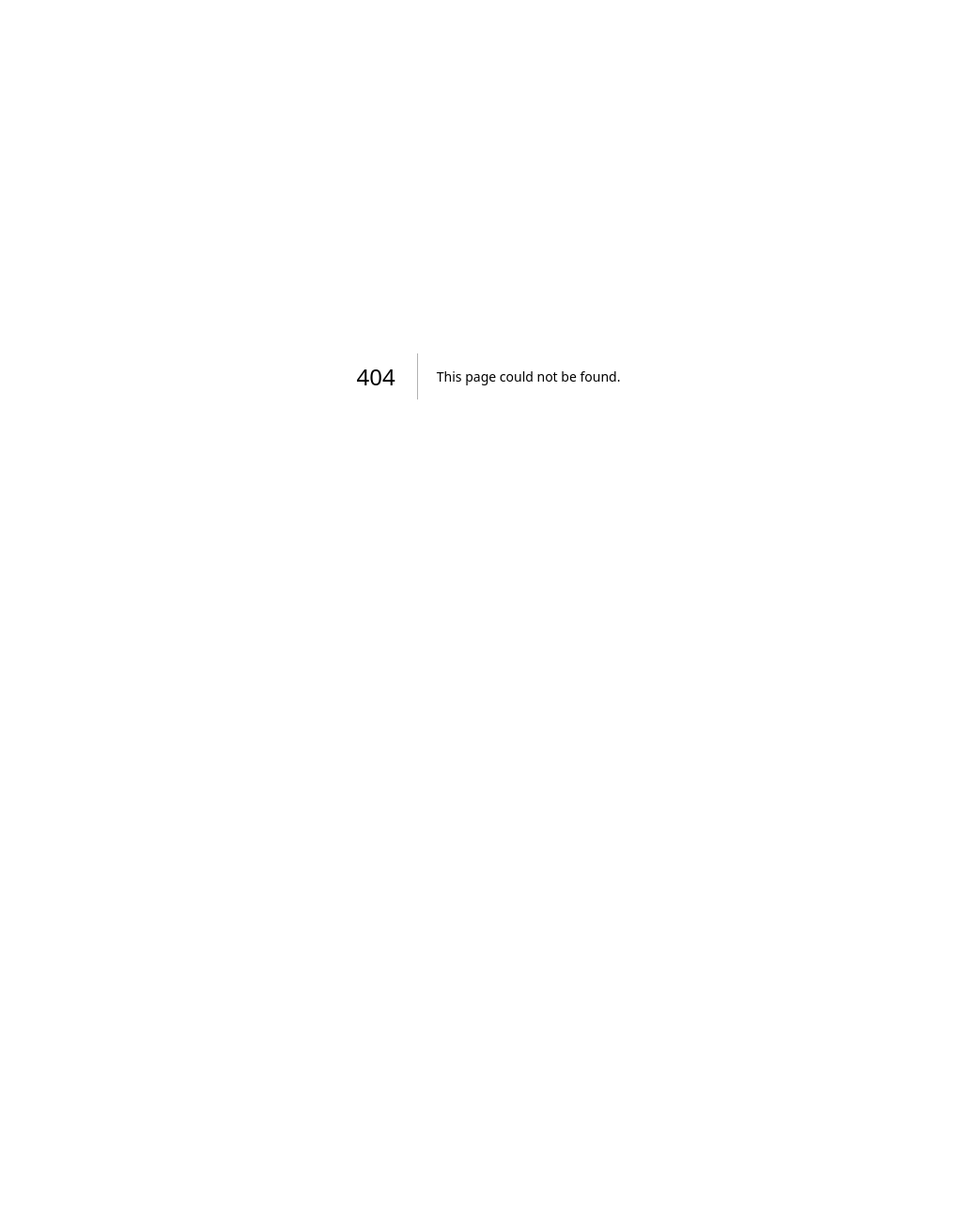
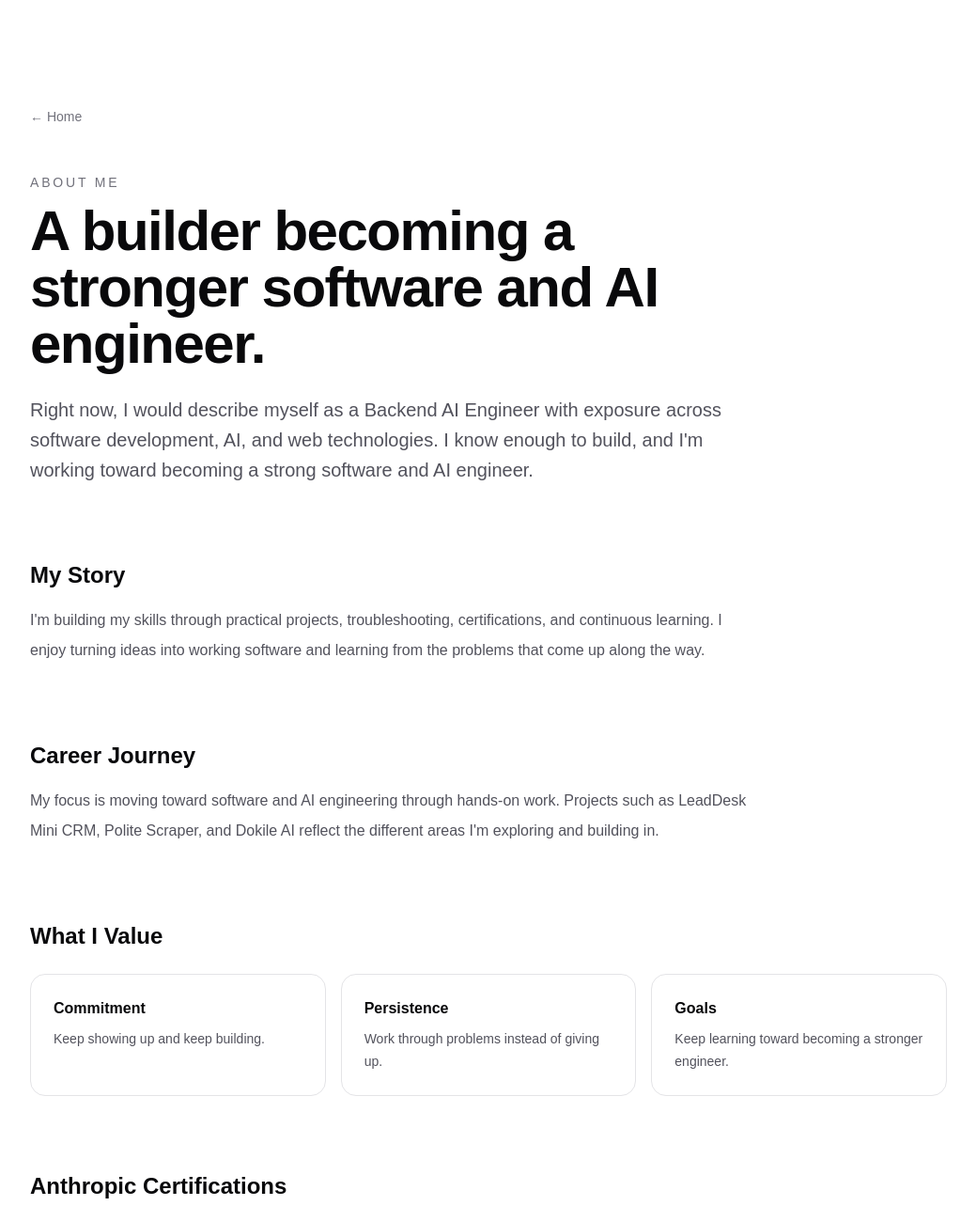
Before and after one commit to Leslei-254/leslei-portfolio, a Next.js app: page /about in a window 1280 px wide. Before the commit this address had no page. Shown: the top 1283 px of the page at 94% size, without its empty margins (120-1159 px from the left). Before the commit the page ends 800 px from the top, so only its background shows below. Built offline with nearby package versions, Linux system fonts and the light colour scheme.

Commit message:
Add Week 5 About page

```diff
--- /dev/null
+++ b/app/about/page.tsx
@@ -0,0 +1,91 @@
+import Link from "next/link";
+
+const certifications = [
+  "AI Fluency: Framework & Foundations",
+  "AI Capabilities and Limitations",
+  "Claude 101",
+  "Claude Code 101",
+  "Introduction to Claude Cowork",
+  "Claude Code in Action",
+  "Building with the Claude API",
+  "Introduction to Model Context Protocol",
+  "Model Context Protocol: Advanced Topics",
+  "Introduction to agent skills",
+  "Introduction to subagents",
+  "Claude with Amazon Bedrock",
+  "Claude with Google Cloud's Vertex AI",
+  "AI Fluency for students",
+  "AI Fluency for Small Businesses",
+  "AI Fluency for educators",
+  "Teaching AI Fluency",
+  "AI Fluency for nonprofits",
+  "AI Fluency for Builders",
+];
+
+export default function AboutPage() {
+  return (
+    <main className="min-h-screen bg-white text-zinc-950">
+      <article className="mx-auto max-w-5xl px-6 py-20 sm:py-28">
+        <Link href="/" className="text-sm text-zinc-500 hover:text-black">← Home</Link>
+
+        <header className="mt-12 max-w-3xl">
+          <p className="text-sm font-medium uppercase tracking-[0.2em] text-zinc-500">About Me</p>
+          <h1 className="mt-3 text-5xl font-semibold tracking-tight sm:text-6xl">A builder becoming a stronger software and AI engineer.</h1>
+          <p className="mt-6 text-xl leading-8 text-zinc-600">Right now, I would describe myself as a Backend AI Engineer with exposure across software development, AI, and web technologies. I know enough to build, and I&apos;m working toward becoming a strong software and AI engineer.</p>
+        </header>
+
+        <div className="mt-20 space-y-20">
+          <section>
+            <h2 className="text-2xl font-semibold">My Story</h2>
+            <p className="mt-4 max-w-3xl leading-8 text-zinc-600">I&apos;m building my skills through practical projects, troubleshooting, certifications, and continuous learning. I enjoy turning ideas into working software and learning from the problems that come up along the way.</p>
+          </section>
+
+          <section>
+            <h2 className="text-2xl font-semibold">Career Journey</h2>
+            <p className="mt-4 max-w-3xl leading-8 text-zinc-600">My focus is moving toward software and AI engineering through hands-on work. Projects such as LeadDesk Mini CRM, Polite Scraper, and Dokile AI reflect the different areas I&apos;m exploring and building in.</p>
+          </section>
+
+          <section>
+            <h2 className="text-2xl font-semibold">What I Value</h2>
+            <div className="mt-6 grid gap-4 sm:grid-cols-3">
+              {[
+                ["Commitment", "Keep showing up and keep building."],
+                ["Persistence", "Work through problems instead of giving up."],
+                ["Goals", "Keep learning toward becoming a stronger engineer."],
+              ].map(([title, text]) => (
+                <div key={title} className="rounded-2xl border border-zinc-200 p-6"><h3 className="font-semibold">{title}</h3><p className="mt-2 text-sm leading-6 text-zinc-600">{text}</p></div>
+              ))}
+            </div>
+          </section>
+
+          <section>
+            <div className="flex flex-wrap items-end justify-between gap-4">
+              <div><h2 className="text-2xl font-semibold">Anthropic Certifications</h2><p className="mt-2 text-zinc-600">20 completed track-relevant certifications.</p></div>
+              <span className="rounded-full border border-zinc-200 px-3 py-1 text-xs font-medium">20 / 20 · 100%</span>
+            </div>
+            <div className="mt-6 grid gap-3 sm:grid-cols-2">
+              {certifications.map((cert) => <div key={cert} className="rounded-xl border border-zinc-200 px-4 py-3 text-sm text-zinc-700">{cert}</div>)}
+            </div>
+          </section>
+
+          <section>
+            <h2 className="text-2xl font-semibold">Other Learning</h2>
+            <p className="mt-4 max-w-3xl leading-8 text-zinc-600">I&apos;m also continuing my learning through freeCodeCamp and other technical programs. My approach is to combine structured learning with projects where I have to actually build and troubleshoot.</p>
+          </section>
+
+          <section>
+            <h2 className="text-2xl font-semibold">My Resume</h2>
+            <p className="mt-4 max-w-3xl leading-8 text-zinc-600">My experience spans technical support, web development, AI-assisted workflows, digital operations, and content creation. I&apos;m continuing to build my skills as a software and AI engineer through hands-on projects and real-world problem solving.</p>
+            <p className="mt-6 text-sm text-zinc-500">Resume PDF link will be connected once the final file is added to the portfolio.</p>
+          </section>
+
+          <section className="border-t border-zinc-200 pt-12">
+            <h2 className="text-3xl font-semibold tracking-tight">I&apos;m building toward what comes next.</h2>
+            <p className="mt-3 max-w-2xl leading-7 text-zinc-600">I&apos;m always looking for opportunities to build, learn, and solve real problems.</p>
+            <div className="mt-7 flex flex-wrap gap-3"><Link href="/work" className="rounded-full bg-zinc-950 px-6 py-3 text-sm font-medium text-white">View My Work</Link><Link href="/contact" className="rounded-full border border-zinc-300 px-6 py-3 text-sm font-medium">Get In Touch</Link></div>
+          </section>
+        </div>
+      </article>
+    </main>
+  );
+}
```
